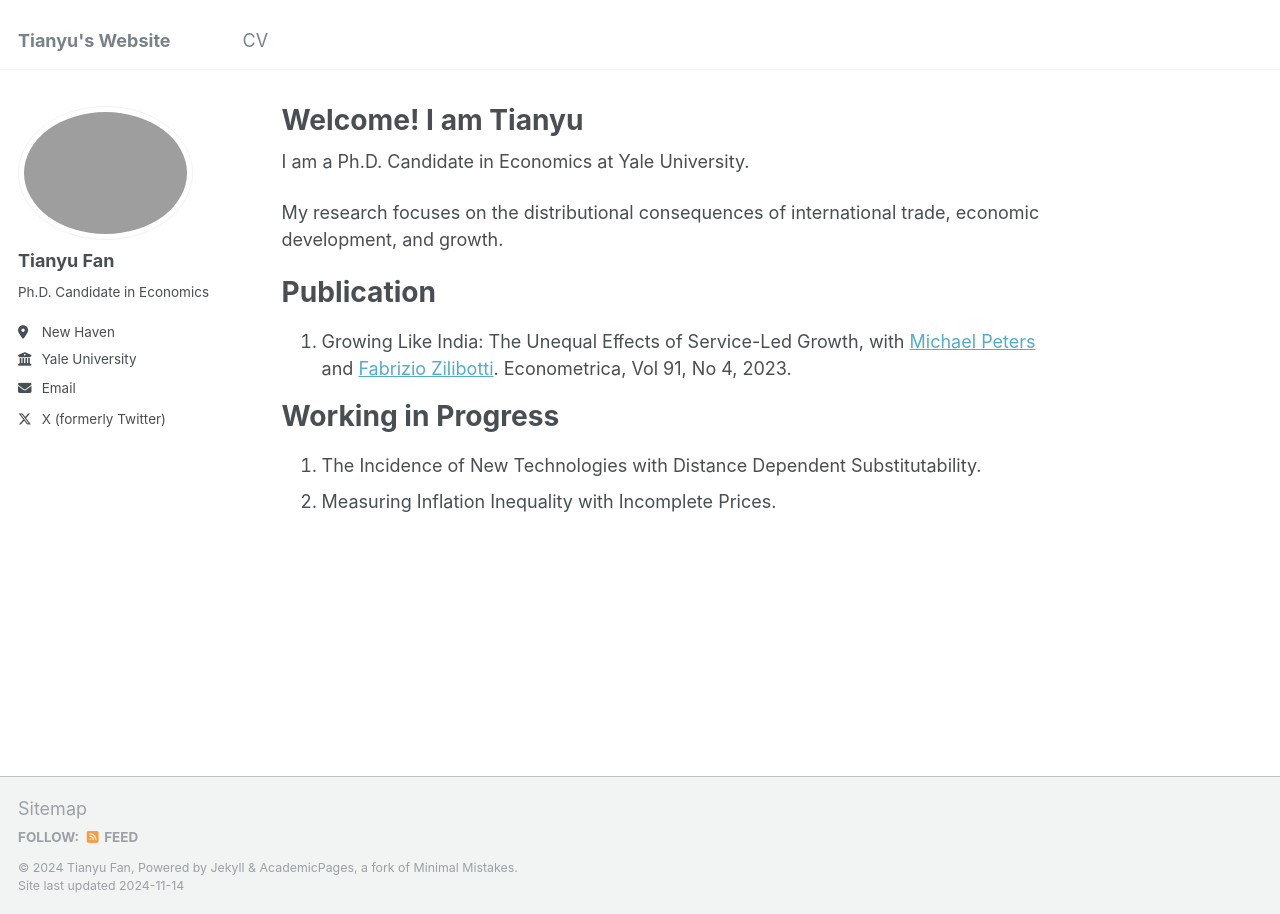
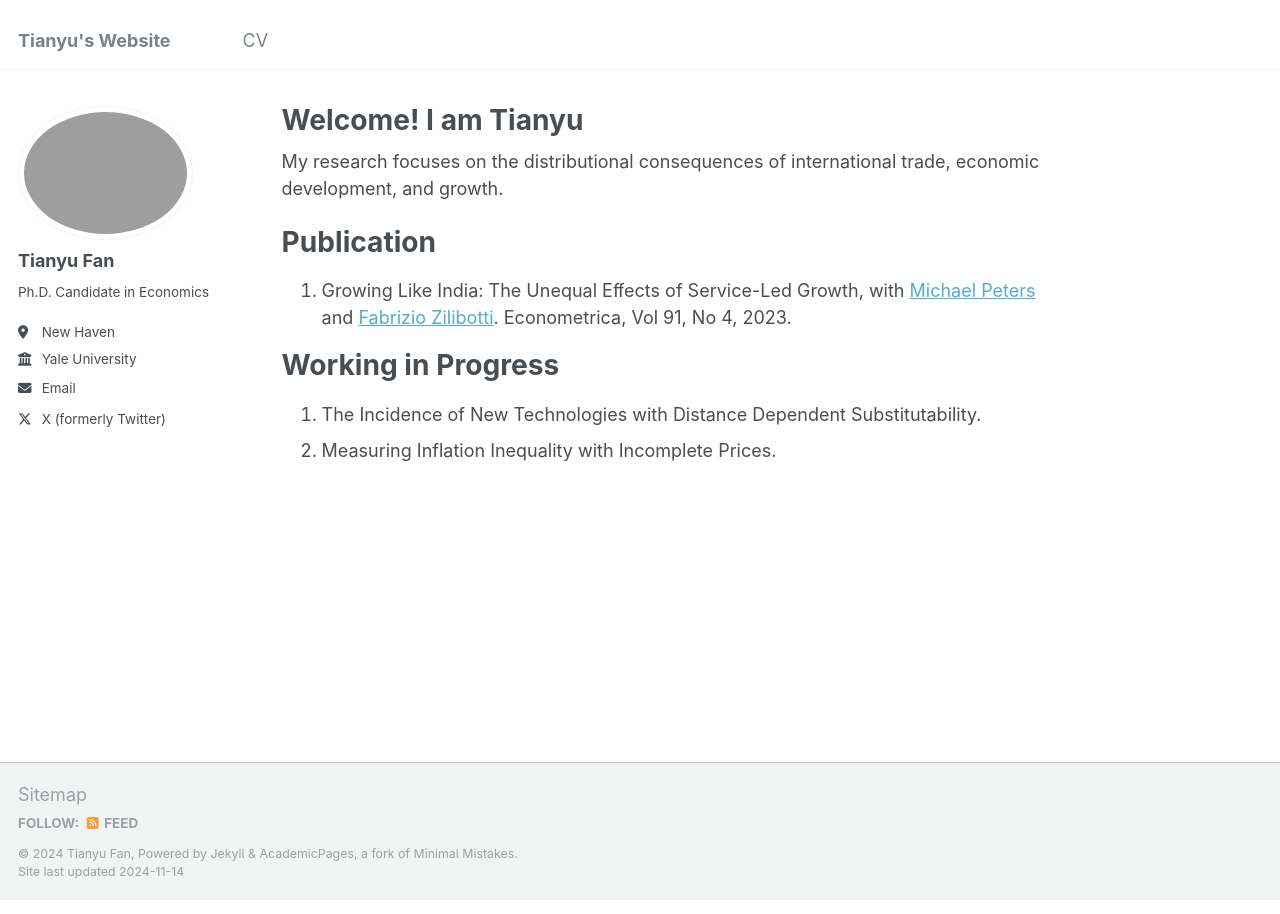
Before and after one commit to tianyufan-econ/tianyufan-econ.github.io, a Jekyll site: the page built from _pages/about.md, in a window 1280 px wide. Built offline with Jekyll 4.4.1, drawn with Linux system fonts in a browser that asks for light colours.

Commit message:
Update about.md

```diff
--- a/_pages/about.md
+++ b/_pages/about.md
@@ -6,8 +6,6 @@ redirect_from:
   - /about/
   - /about.html
 ---
-
-I am a Ph.D. Candidate in Economics at Yale University.
 
 My research focuses on the distributional consequences of international trade, economic development, and growth.
 
```
